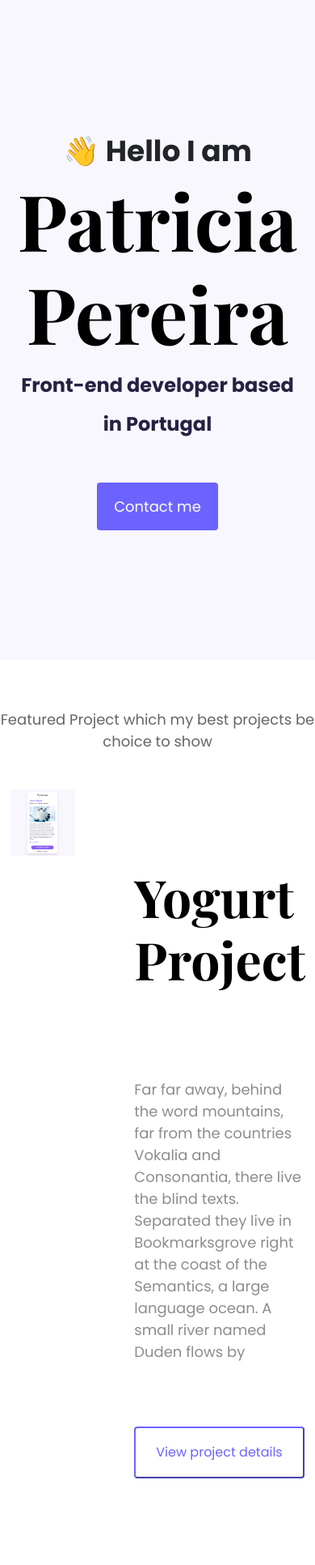
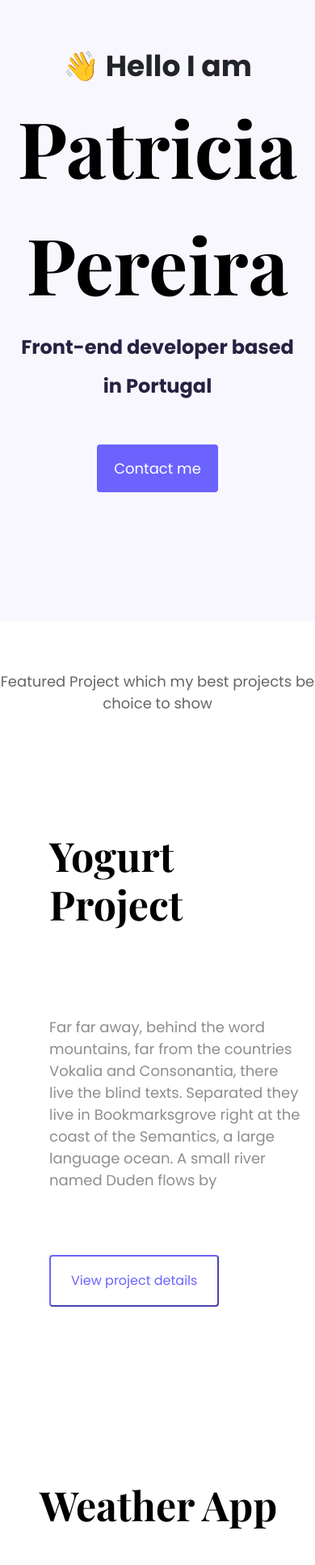
Before and after one commit to anatol-coder/portfolio-project2, a plain HTML site: page index.html in a window 390 px wide. Shown: the top 1933 px of the page at 81% size. Drawn offline with nearby package versions, Linux system fonts and the light colour scheme; a web font is replaced by a local one.

Commit message:
Responsiveness of the homepage

```diff
--- a/css/styles.css
+++ b/css/styles.css
@@ -93,6 +93,27 @@ h2 {
 .description {
   padding-left: 61px;
 }
-.about-project p {
-  text-align: center;
+
+@media (max-width: 900px) {
+  .hero h1 {
+    font-size: 60x;
+    line-height: 1.5;
+  }
+
+  .hero {
+    padding-top: 55px;
+  }
+
+  .images-descriptions h2 {
+    font-size: 50px;
+  }
+  .images-descriptions p {
+    margin-bottom: 10px;
+  }
+  .description {
+    display: block;
+    margin: 0 auto;
+    width: 100%;
+    padding-top: 10px;
+  }
 }
--- a/index.html
+++ b/index.html
@@ -43,7 +43,7 @@
       <p class="text-center">Featured Project which my best projects be choice to show</p>
       <div class="container">
         <div class="row">
-          <div class="col">
+          <div class="col d-none d-md-block">
             <img src="/images/Yogurt.png" class="img-fluid" />
           </div>
           <div class="col description">
@@ -71,13 +71,13 @@
           </p>
           <button class="btn-branding-outsourcing">View project details</button>
           </div>
-          <div class="col-6">
+          <div class="col-6 d-none d-md-block">
             <img src="images/Weather.png" class="img-fluid" />
 
         </div>
       </div>
         <div class="row">
-      <div class="col">
+      <div class="col d-none d-md-block">
         <img src="/images/Dictionary.png" class="img-fluid" />
       </div>
       <div class="col description">
```
